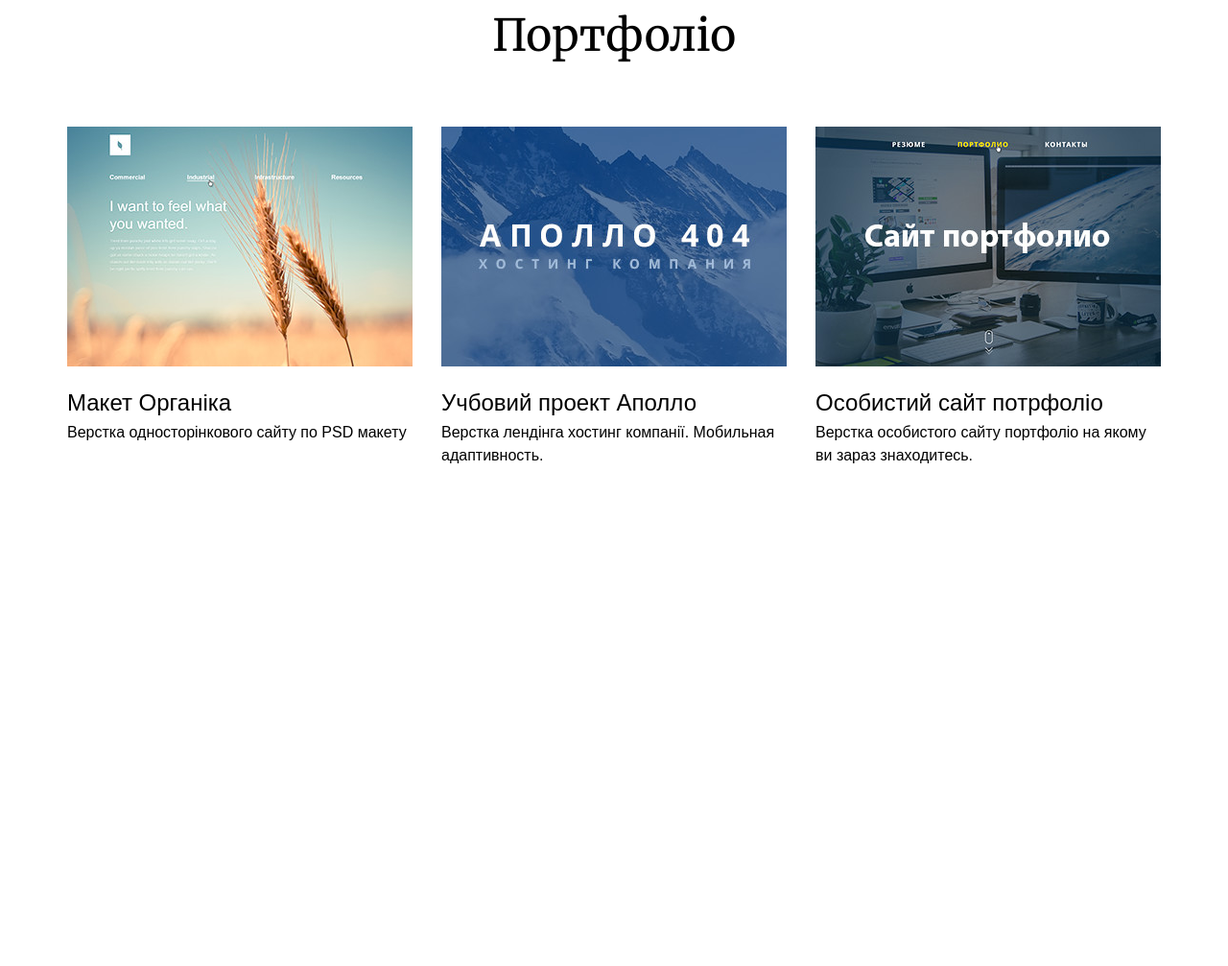
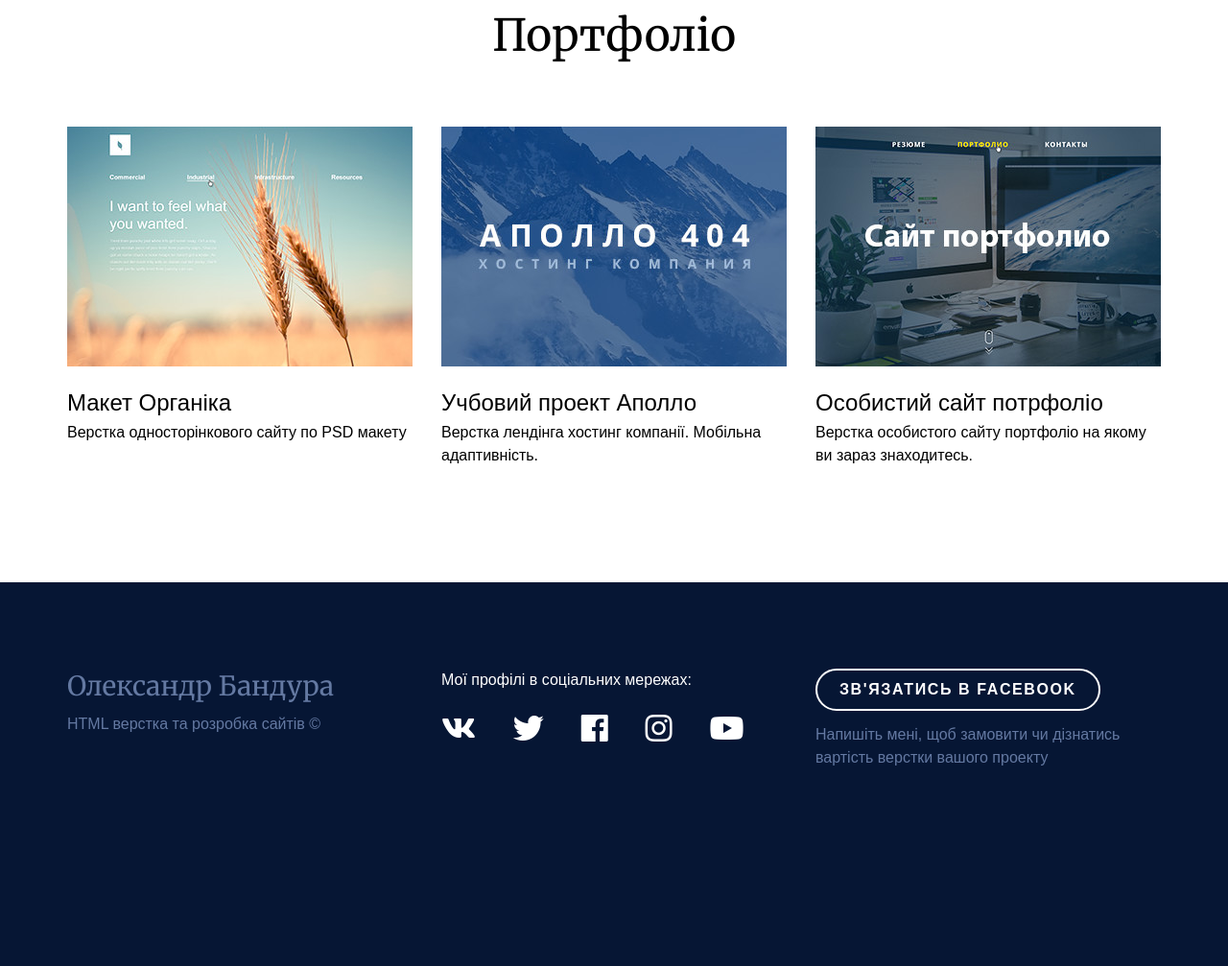
Before and after one commit to Dogon86/Project1, a plain HTML site: page index.html in a window 1280 px wide. Shown: the part 913-1920 px from the top of the page at 96% size. Before the commit the page ends 1520 px from the top, so only its background shows below. Drawn offline with nearby package versions, Linux system fonts and the light colour scheme; a web font is replaced by a local one.

Commit message:
modified:   css/main.css 	new file:   img/icons/vk-brands.svg 	modified:   index.html

```diff
--- a/css/main.css
+++ b/css/main.css
@@ -68,6 +68,7 @@ img {
     /*ми переглядаємо*/
     height: 100vh;
 
+
     /*стилізуєм текст*/
     color: white;
     text-align: center;
@@ -123,6 +124,7 @@ img {
  /* ............................................................
                       PORTFOLIO
      ..........................................................*/
+
 .portfolio {
     padding-top: 70px;
     padding-bottom: 100px;
@@ -174,3 +176,84 @@ img {
     margin-top: 0px;
     margin-bottom: 15px;
 }
+
+/* ............................................................
+                      FOOTER
+     ..........................................................*/
+
+.foter {
+    background-color: #061634;
+    color: #6479a2;
+    padding-top: 90px;
+    padding-bottom: 190px;
+}
+
+.foter p {
+    margin-top: 0px;
+    margin-bottom: 15px;
+}
+
+p.footer__name {
+    font-size: 28px;
+    margin-bottom: 10px;
+    line-height: normal;
+    font-family: 'Merriweather', serif;
+}
+
+.footer__social {
+    color: #ffffff;
+}
+
+.footer__social-icons {
+    color: #ffffff;
+    font-size: 32px;
+}
+
+.footer__social-icons a {
+    color: #ffffff;
+    text-decoration: none;
+    margin-right: 30px;
+}
+
+/*забираєм відступ справа в останньої іконки*/
+.footer__social-icons a:last-child {
+    margin-right: 0px;
+}
+
+/*добавляєм ефект щоб ссилки красились в жовтий колір*/
+.footer__social-icons a:hover {
+    color: #FFE400;
+}
+
+.button {
+    /*шрифт робим болд (жирний)*/
+    font-weight: 700;
+
+    text-decoration: none;
+    color: #ffffff;
+    text-transform: uppercase;
+    /*добавим відстань між буквами*/
+    letter-spacing: 1.6px;
+
+    /*нам потрібно щоб кнопка була по всьому розтягнута*/
+    display: inline-block;
+
+    /*рамка (ширина, колір, )*/
+    border-width: 2px;
+    border-color: #ffffff;
+    border-style: solid;
+    border-radius: 50px;
+
+    padding-top: 8px;
+    padding-bottom: 8px;
+    padding-left: 23px;
+    padding-right: 23px;
+
+    margin-bottom: 13px;
+}
+
+.button:hover {
+    color: #061634;
+    background-color: #ffffff ;
+
+}
--- a/index.html
+++ b/index.html
@@ -2,7 +2,7 @@
 <html lang="en">
 <head>
     <meta charset="UTF-8">
-    <title>Мой сайт портфоліо</title>
+    <title>Мій сайт портфоліо</title>
     <!--подключаєм онлайн бібліотеку для нормальної роботи
     всіх браузерів-->
     <link rel="stylesheet" href="https://cdnjs.cloudflare.com/ajax/libs/normalize/8.0.0/normalize.css">
@@ -79,7 +79,7 @@
                      <a href="#">Учбовий проект Аполло</a>
                  </div>
                  <div class="portfolio-item__text">
-                     <p>Верстка лендінга хостинг компанії. Мобильная адаптивность.</p>
+                     <p>Верстка лендінга хостинг компанії. Мобільна адаптивність.</p>
                  </div>
              </div>
          </div>
@@ -108,6 +108,53 @@
 <!-- ........................................................
  FOOTER
  .........................................................-->
+<!--создаєм дів який буде містити бекграунд-->
+<div class="foter">
+    <!--создаєм дів для вирівнювання контенту по центру-->
+    <div class="container">
+        <!--дальше дів з класом ряд для того щоб колонки з обтіканням флоат лефт
+        не виходили за межі ряду, щоб не було проблем з фоном-->
+        <div class="row">
+
+            <div class="col-4">
+                <p class="footer__name">Олександр Бандура</p>
+                <p>HTML верстка та розробка сайтів ©</p>
+            </div>
+
+            <div class="col-4">
+                <p class="footer__social">Мої профілі в соціальних мережах:</p>
+                <p class="footer__social-icons">
+                    <a href="https://vk.com/6dogon9" target="_blank">
+                        <i class="fab fa-vk"></i>
+                    </a>
+                    <a href="https://twitter.com/aleksbandura" target="_blank">
+                        <i class="fab fa-twitter"></i>
+                    </a>
+                    <a href="https://www.facebook.com/dogon86" target="_blank">
+                        <i class="fab fa-facebook"></i>
+                    </a>
+                    <a href="https://www.instagram.com/dogon86/" target="_blank">
+                        <i class="fab fa-instagram"></i>
+                    </a>
+                    <a href="https://www.youtube.com/user/Kazperatus" target="_blank">
+                        <i class="fab fa-youtube"></i>
+                    </a>
+                </p>
+            </div>
+
+            <div class="col-4">
+                <div><a href="https://www.facebook.com/dogon86" class="button" target="_blank">зв'язатись в Facebook</a></div>
+                <p>Напишіть мені, щоб замовити чи дізнатись <br> вартість верстки вашого проекту</p>
+
+
+
+
+            </div>
+        </div>
+    </div>
+
+
+</div>
 
 </body>
 </html>
```
Also changed, not shown: img/icons/vk-brands.svg (added).
